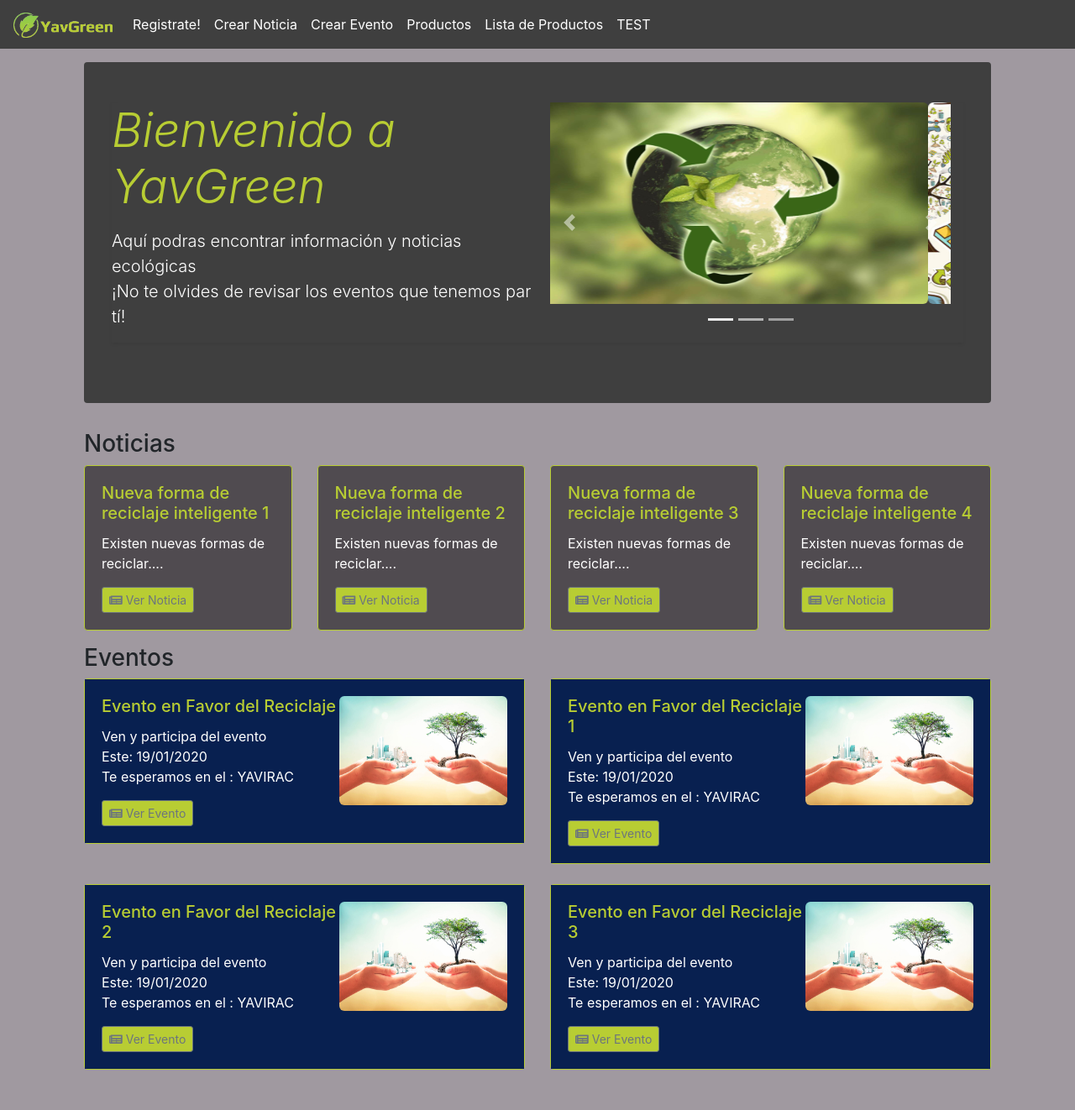
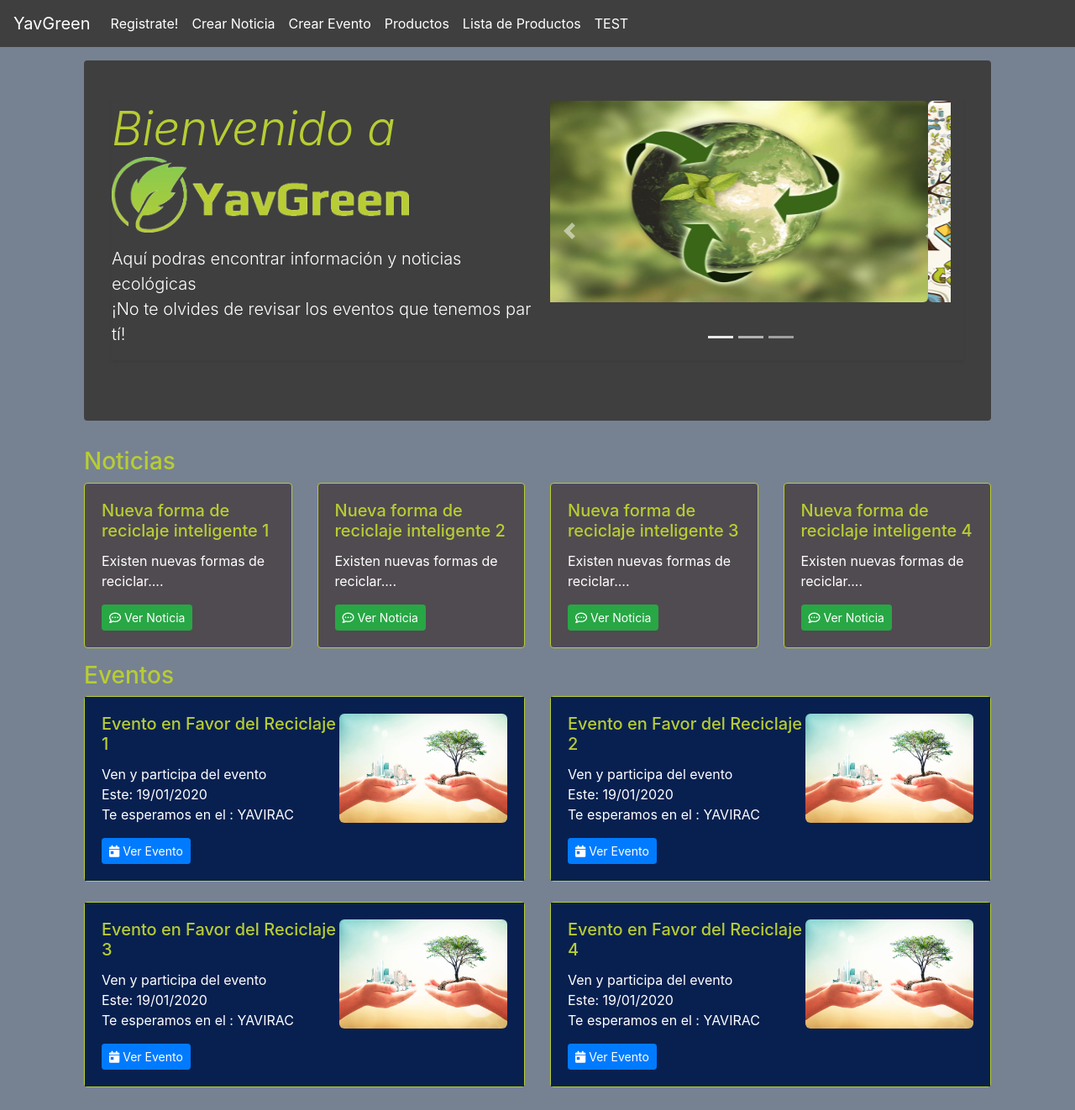
Before and after one commit to BX41FORCE/YavGren-Proyecto-5-Semestre, an Angular app in the folder YavGreen/: page /inicio in a window 1280 px wide. Shown: the whole page at 84% size. Built offline with nearby package versions, Linux system fonts and the light colour scheme; what ngx-qrcode2 would draw is missing.

Commit message:
Modificación en Alerts y Arreglo de Bug de la descarga del QR

```diff
--- a/YavGreen/package.json
+++ b/YavGreen/package.json
@@ -26,6 +26,7 @@
     "ngx-toastr": "^11.3.2",
     "popper.js": "^1.16.0",
     "rxjs": "~6.4.0",
+    "sweetalert2": "^9.7.1",
     "tslib": "^1.10.0",
     "zone.js": "~0.9.1"
   },
--- a/YavGreen/src/app/crear-evento/crear-evento.component.ts
+++ b/YavGreen/src/app/crear-evento/crear-evento.component.ts
@@ -1,4 +1,5 @@
 import { Component, OnInit } from "@angular/core";
+import Swal from 'sweetalert2';
 import { isFormattedError } from '@angular/compiler';
 
 @Component({
@@ -58,8 +59,12 @@ export class CrearEventoComponent implements OnInit {
           abecedario[Math.round(Math.random() * (25 - 0) + 0)] +
           Math.round(Math.random() * (3 - 1) + 1);
       }
-      if (this.qrcodename == null || this.titulo == null) {
-        alert("Los campos deben estar llenos");
+      if (this.titulo == null) {
+        Swal.fire({
+          icon: 'error',
+          title: 'Error!',
+          text: 'Los campos deben estar llenos.'
+        })
         this.display = false;
         return;
       } else {
@@ -70,39 +75,37 @@ export class CrearEventoComponent implements OnInit {
       }
     } else {
       if (this.qrcodename == null || this.titulo == null) {
-        alert("Los campos deben estar llenos");
+        Swal.fire({
+          icon: 'error',
+          title: 'Error!',
+          text: 'Los campos deben estar llenos.'
+        })
         this.display = false;
+        return;
       }
-      alert("Solo puede ingresar un valor entre 50 y 100 puntos");
+      Swal.fire({
+        icon: 'error',
+        title: 'Error!',
+        text: 'Solo puede ingresar un valor entre 50 y 100 puntos.'
+      })
+      this.display = false;
       this.qrcodename = null;
+      this.codigo = null;
+      return;
     }
-    // No borrar este código es para la lectura del QR en el Movil//
-    /*
-    var nombre = "";
-    var puntaje = "";
-    var codigo = "";
-    var contador = 0;
-    for (var i = 0; i < this.value.length; i++) {
-      var caracter = this.value.charAt(i);
-      if (caracter == '\n') {
-        contador++
-      }
-      if (contador == 0 && caracter != '\n') {
-        nombre += caracter;
-      } else if (contador == 1 && caracter != '\n') {
-        puntaje += caracter
-      } else if (contador == 2 && caracter != '\n') {
-        codigo += caracter
-      }
-    }
-    alert(nombre);
-    alert(puntaje);
-    alert(codigo);*/
   }
   downloadImage() {
     this.href = document.getElementsByTagName("img")[0].src;
   }
   constructor() { }
 
-  ngOnInit() { }
+  ngOnInit() {
+    Swal.fire({
+      position: 'top-end',
+      icon: 'info',
+      title: 'Recuerda Generar y Descargar el Código QR',
+      showConfirmButton: false,
+      timer: 1800
+    })
+   }
 }
--- a/YavGreen/src/app/inicio/inicio.component.css
+++ b/YavGreen/src/app/inicio/inicio.component.css
@@ -10,6 +10,12 @@ img {
     border-radius: 6px;
 }
 
+#logo {
+    width: auto;
+    height: 90px;
+    border-radius: 6px;
+}
+
 #eventoImg {
     width: 200px;
     height: 130px;
--- a/YavGreen/src/app/inicio/inicio.component.html
+++ b/YavGreen/src/app/inicio/inicio.component.html
@@ -2,7 +2,7 @@
   <div class="jumbotron p-4 p-md-5 text-white rounded" style="background-color: #3F3F3F;">
     <div class="row flex-md-row mb-4 shadow-sm h-md-250 position-relative">
       <div class="col-md-6 px-0">
-        <h1 class="display-4 font-italic" style="color:#B8CD33;">Bienvenido a YavGreen</h1>
+        <h1 class="display-4 font-italic" style="color:#B8CD33;">Bienvenido a <img id="logo" src="../../assets/img/YavGreen.png"/></h1>
         <p class="lead my-3">Aquí podras encontrar información y noticias ecológicas
           <br /> ¡No te olvides de revisar los eventos que tenemos par tí!</p>
 
@@ -36,22 +36,22 @@
       </div>
     </div>
   </div>
-  <h3>Noticias</h3>
+  <h3 style="color:#B8CD33;">Noticias</h3>
   <div class="row">
     <div class="col-3" *ngFor="let not of noticias">
       <div class="card mb-3" style="border-color: #B8CD33; background-color: rgb(80, 75, 80);">
         <div class="card-body">
           <h5 class="card-title" style="color: #B8CD33;">{{not.titulo}}</h5>
           <p class="card-text" style="color: white">{{not.descripcion}}</p>
-          <button class="btn btn-sm btn-outline-secondary" style="background-color: #B8CD33;" type="submit"
-            data-toggle="modal" data-target="#exampleModalScrollable"><i class="fas fa-newspaper"></i> Ver
+          <button class="btn btn-sm btn-success" type="submit"
+            data-toggle="modal" data-target="#noticiaModal"><i class="far fa-comment-dots"></i> Ver
             Noticia</button>
           <!-- Modal -->
         </div>
       </div>
     </div>
   </div>
-  <h3>Eventos</h3>
+  <h3 style="color:#B8CD33;">Eventos</h3>
   <div class="row">
     <div class="col-sm-6" *ngFor="let tex of texto">
       <div class="card" style="border-color: #B8CD33;">
@@ -60,8 +60,8 @@
           <h5 class="card-title" style="color: #B8CD33;">{{tex.titulo}}</h5>
           <p class="card-text text-justify" style="color: white;">{{tex.descripcion}}<br /> Este: 19/01/2020
             <br /> {{tex.descripcion2}}</p>
-          <button class="btn btn-sm btn-outline-secondary" style="background-color: #B8CD33;" type="submit"
-            data-toggle="modal" data-target="#exampleModalScrollable"><i class="fas fa-newspaper"></i> Ver Evento
+          <button class="btn btn-sm btn-primary" type="submit"
+            data-toggle="modal" data-target="#eventoModal"><i class="fas fa-calendar-day"></i> Ver Evento
           </button>
         </div>
       </div>
@@ -70,7 +70,7 @@
   </div>
 
 </div>
-<div class="modal fade" style="background-color: rgba(63, 63, 63, 0.582);" id="exampleModalScrollable" tabindex="-1"
+<div class="modal fade" id="noticiaModal" tabindex="-1"
   role="dialog" aria-labelledby="exampleModalScrollableTitle" aria-hidden="true">
   <div class="modal-dialog modal-dialog-scrollable" role="document">
     <div class="modal-content">
@@ -82,22 +82,31 @@
         </button>
       </div>
       <div class="modal-body text-justify">
-        <img id="modalImg" src="../../assets/img/Reciclaje.jpg" hspace="5" vspace="5" style="float: right;" /> Where can
-        I get some? There are many variations of passages of Lorem Ipsum available, but the majority have suffered
-        alteration in some form, by injected humour, or randomised words which don't look even slightly believable. If
-        you are going to use a passage of Lorem Ipsum, you need to be sure there isn't anything embarrassing hidden
-        in the middle of text. All the Lorem Ipsum generators on the Internet tend to repeat predefined chunks as
-        necessary, making this the first true generator on the Internet. It uses a dictionary of over 200 Latin words,
-        combined with a handful of model sentence structures, to generate Lorem Ipsum which looks reasonable. The
-        generated Lorem Ipsum is therefore always free from repetition, injected humour, or non-characteristic words
-        etc. Where can I get some? There are many variations of passages of Lorem Ipsum available, but the majority have
-        suffered alteration in some form, by injected humour, or randomised words which don't look.
+        <img id="modalImg" src="../../assets/img/Reciclaje.jpg" hspace="5" vspace="5" style="float: right;" />
       </div>
       <div class="modal-footer">
-        <button type="button" class="btn btn-outline-dark btn-sm" style="background-color: #F54A4B;"
-          data-dismiss="modal">Cerrar</button>
+        <button type="button" class="btn btn-danger btn-sm" data-dismiss="modal">Cerrar</button>
       </div>
     </div>
   </div>
 </div>
-<br />
+<div class="modal fade" id="eventoModal" tabindex="-1"
+  role="dialog" aria-labelledby="exampleModalScrollableTitle" aria-hidden="true">
+  <div class="modal-dialog modal-dialog-scrollable" role="document">
+    <div class="modal-content">
+      <div class="modal-header">
+        <h5 class="modal-title" id="exampleModalScrollableTitle" style="color: #B8CD33;">
+          Nueva forma de reciclaje inteligente</h5>
+        <button type="button" class="close" data-dismiss="modal" aria-label="Close">
+          <span aria-hidden="true">&times;</span>
+        </button>
+      </div>
+      <div class="modal-body text-justify">
+        <img id="modalImg" src="../../assets/img/gestionambiental_principal.jpg" hspace="5" vspace="5" style="float: right;" />
+      </div>
+      <div class="modal-footer">
+        <button type="button" class="btn btn-danger btn-sm" data-dismiss="modal">Cerrar</button>
+      </div>
+    </div>
+  </div>
+</div>
--- a/YavGreen/src/app/inicio/inicio.component.ts
+++ b/YavGreen/src/app/inicio/inicio.component.ts
@@ -27,10 +27,10 @@ export class InicioComponent implements OnInit {
     descripcion2:null
   }
 
-  texto =     [{titulo:'Evento en Favor del Reciclaje', descripcion:'Ven y participa del evento', descripcion2:'Te esperamos en el : YAVIRAC'},
-  {titulo:'Evento en Favor del Reciclaje 1', descripcion:'Ven y participa del evento', descripcion2:'Te esperamos en el : YAVIRAC'},
+  texto =     [{titulo:'Evento en Favor del Reciclaje 1', descripcion:'Ven y participa del evento', descripcion2:'Te esperamos en el : YAVIRAC'},
   {titulo:'Evento en Favor del Reciclaje 2', descripcion:'Ven y participa del evento', descripcion2:'Te esperamos en el : YAVIRAC'},
   {titulo:'Evento en Favor del Reciclaje 3', descripcion:'Ven y participa del evento', descripcion2:'Te esperamos en el : YAVIRAC'},
+  {titulo:'Evento en Favor del Reciclaje 4', descripcion:'Ven y participa del evento', descripcion2:'Te esperamos en el : YAVIRAC'},
 
 ];
 
--- a/YavGreen/src/app/navbar/navbar.component.css
+++ b/YavGreen/src/app/navbar/navbar.component.css
@@ -8,13 +8,7 @@ a {
   color: white;
 }
 
-#yavLogo :hover {
-  background-color: #20534F;
-  color: #3f3f3f;
-  border-radius: 6px;
-}
-
-#yav :hover {
+a:hover {
   background-color: #b8cd33;
   color: #20534F;
   border-radius: 6px;
--- a/YavGreen/src/app/navbar/navbar.component.html
+++ b/YavGreen/src/app/navbar/navbar.component.html
@@ -1,6 +1,5 @@
 <nav class="navbar navbar-expand-lg">
-    <a id="yavLogo" class="navbar-brand" [routerLink]="['inicio']"><img id="modalImg" src="../../assets/img/YavGreen.png"
-            height="30px" /></a>
+    <a id="yavLogo" class="navbar-brand" [routerLink]="['inicio']">YavGreen</a>
     <button class="navbar-toggler" type="button" data-toggle="collapse" data-target="#navbarSupportedContent"
         aria-controls="navbarSupportedContent" aria-expanded="false" aria-label="Toggle navigation">
         <span class="navbar-toggler-icon"></span>
--- a/YavGreen/src/index.html
+++ b/YavGreen/src/index.html
@@ -9,7 +9,7 @@
     <link rel="icon" type="image" href="./assets/img/favicon.png">
 </head>
 
-<body style="background-color: #A099A0;">
+<body style="background-color: rgba(84, 99, 119, 0.795);">
     <app-root></app-root>
 </body>
 
```
Also changed, not shown: 1 other file (tests, documents, lock files or other folders).
